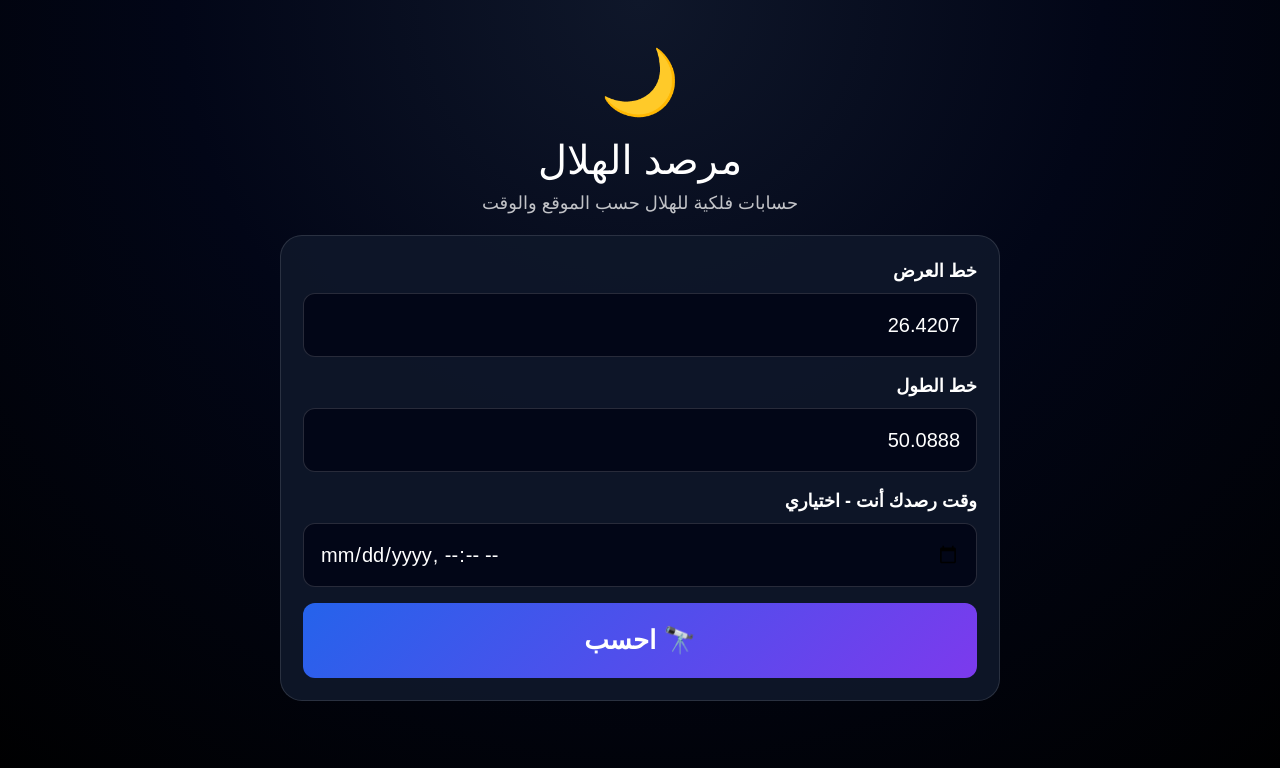
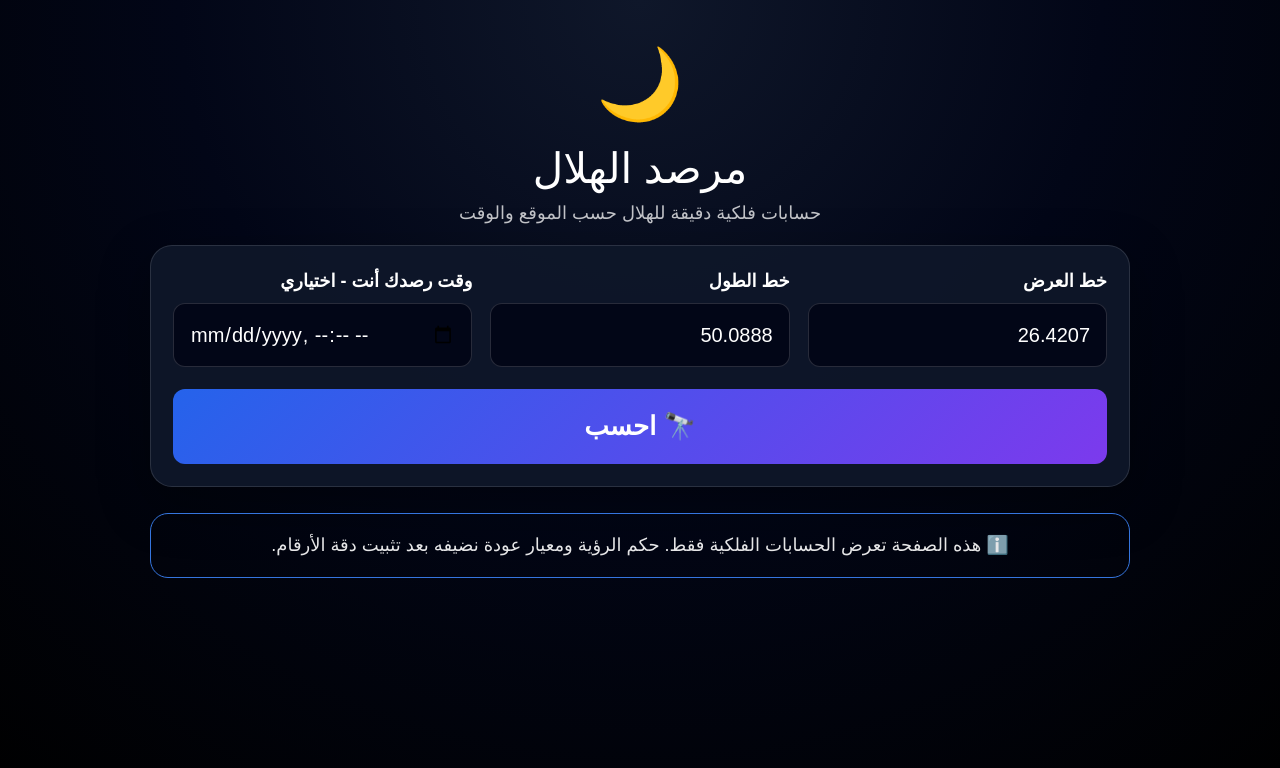
Before and after one commit to bestshine22/moon-app, a Next.js app: page / in a window 1280 px wide. Shown: the top 768 px of the page. Built offline with nearby package versions, Linux system fonts and the light colour scheme.

Commit message:
fix precise minute matching

```diff
--- a/app/api/hilal/route.ts
+++ b/app/api/hilal/route.ts
@@ -5,46 +5,97 @@ function fmt(n: number) {
   return Number.isFinite(n) ? n.toFixed(2) : "-";
 }
 
+function floorToMinute(date: Date) {
+  const d = new Date(date);
+  d.setSeconds(0);
+  d.setMilliseconds(0);
+  return d;
+}
+
 function ageText(hours: number) {
   const totalSeconds = Math.max(0, Math.round(hours * 3600));
+
   const h = Math.floor(totalSeconds / 3600);
   const m = Math.floor((totalSeconds % 3600) / 60);
   const s = totalSeconds % 60;
+
   return `${h} ساعة ${m} دقيقة ${s} ثانية`;
 }
 
-function moonCalc(date: Date, observer: Astronomy.Observer, newMoon: Date) {
-  const time = new Astronomy.AstroTime(date);
+function moonCalc(
+  date: Date,
+  observer: Astronomy.Observer,
+  newMoon: Date
+) {
+  const cleanDate = floorToMinute(date);
 
-  const moonEq = Astronomy.Equator(Astronomy.Body.Moon, time, observer, true, true);
-  const moonHor = Astronomy.Horizon(time, observer, moonEq.ra, moonEq.dec, "normal");
+  const time = new Astronomy.AstroTime(cleanDate);
 
-  const elongation = Astronomy.AngleFromSun(Astronomy.Body.Moon, time);
-  const illumination = Astronomy.Illumination(Astronomy.Body.Moon, time);
-  const ageHours = (date.getTime() - newMoon.getTime()) / 3600000;
+  const moonEq = Astronomy.Equator(
+    Astronomy.Body.Moon,
+    time,
+    observer,
+    true,
+    true
+  );
+
+  const moonHor = Astronomy.Horizon(
+    time,
+    observer,
+    moonEq.ra,
+    moonEq.dec,
+    "normal"
+  );
+
+  const elongation = Astronomy.AngleFromSun(
+    Astronomy.Body.Moon,
+    time
+  );
+
+  const illumination = Astronomy.Illumination(
+    Astronomy.Body.Moon,
+    time
+  );
+
+  const ageHours =
+    (cleanDate.getTime() - newMoon.getTime()) /
+    3600000;
 
   return {
-    iso: date.toISOString(),
+    iso: cleanDate.toISOString(),
+
     azimuth: fmt(moonHor.azimuth),
+
     altitude: fmt(moonHor.altitude),
+
     ageText: ageText(ageHours),
+
     ageHours: fmt(ageHours),
+
     elongation: fmt(elongation),
-    illumination: fmt(illumination.phase_fraction * 100),
+
+    illumination: fmt(
+      illumination.phase_fraction * 100
+    ),
+
     numeric: {
       altitude: moonHor.altitude,
       azimuth: moonHor.azimuth,
       ageHours,
       elongation,
-      illumination: illumination.phase_fraction * 100,
+      illumination:
+        illumination.phase_fraction * 100,
     },
   };
 }
 
-function findBest(observer: Astronomy.Observer) {
+function findBest(
+  observer: Astronomy.Observer
+) {
   const now = new Date();
 
-  const newMoon = Astronomy.SearchMoonPhase(
+  const newMoon =
+    Astronomy.SearchMoonPhase(
       0,
       new Astronomy.AstroTime(now),
       40
@@ -54,11 +105,20 @@ function findBest(observer: Astronomy.Observer) {
 
   for (let day = 0; day <= 3; day++) {
     const d = new Date(newMoon);
+
     d.setDate(d.getDate() + day);
 
-    const dayStart = new Date(d.getFullYear(), d.getMonth(), d.getDate(), 0, 0, 0);
+    const dayStart = new Date(
+      d.getFullYear(),
+      d.getMonth(),
+      d.getDate(),
+      0,
+      0,
+      0
+    );
 
-    const sunsetEvent = Astronomy.SearchRiseSet(
+    const sunsetEvent =
+      Astronomy.SearchRiseSet(
         Astronomy.Body.Sun,
         observer,
         -1,
@@ -70,7 +130,8 @@ function findBest(observer: Astronomy.Observer) {
 
     const sunset = sunsetEvent.date;
 
-    const moonsetEvent = Astronomy.SearchRiseSet(
+    const moonsetEvent =
+      Astronomy.SearchRiseSet(
         Astronomy.Body.Moon,
         observer,
         -1,
@@ -81,40 +142,90 @@ function findBest(observer: Astronomy.Observer) {
     if (!moonsetEvent) continue;
 
     const moonset = moonsetEvent.date;
-    const lag = (moonset.getTime() - sunset.getTime()) / 60000;
+
+    const lag =
+      (moonset.getTime() -
+        sunset.getTime()) /
+      60000;
 
     if (lag <= 0) continue;
 
     const startMinute = 20;
-    const endMinute = Math.min(45, lag - 5);
 
-    if (endMinute <= startMinute) continue;
+    const endMinute = Math.min(
+      45,
+      lag - 5
+    );
 
-    for (let minute = startMinute; minute <= endMinute; minute += 1) {
-      const t = new Date(sunset.getTime() + minute * 60000);
-      const info = moonCalc(t, observer, newMoon);
+    if (endMinute <= startMinute)
+      continue;
 
-      const age = info.numeric.ageHours;
-      const altitude = info.numeric.altitude;
-      const elongation = info.numeric.elongation;
-      const illumination = info.numeric.illumination;
+    for (
+      let minute = startMinute;
+      minute <= endMinute;
+      minute += 1
+    ) {
+      const t = new Date(
+        sunset.getTime() +
+          minute * 60000
+      );
 
-      if (age < 12 || age > 40) continue;
-      if (altitude < 0) continue;
+      t.setSeconds(0);
+      t.setMilliseconds(0);
+
+      const info = moonCalc(
+        t,
+        observer,
+        newMoon
+      );
+
+      const age =
+        info.numeric.ageHours;
+
+      const altitude =
+        info.numeric.altitude;
+
+      const elongation =
+        info.numeric.elongation;
+
+      const illumination =
+        info.numeric.illumination;
+
+      if (age < 12 || age > 40)
+        continue;
+
+      if (altitude < 0)
+        continue;
 
       const score =
         altitude * 3 +
         elongation * 2 +
         illumination * 0.5 -
-        Math.abs(minute - 28) * 0.8;
+        Math.abs(minute - 28) *
+          0.8;
 
-      if (!best || score > best.score) {
+      if (
+        !best ||
+        score > best.score
+      ) {
         best = {
           score,
-          newMoonIso: newMoon.toISOString(),
-          sunsetIso: sunset.toISOString(),
-          moonsetIso: moonset.toISOString(),
+
+          newMoonIso:
+            newMoon.toISOString(),
+
+          sunsetIso:
+            floorToMinute(
+              sunset
+            ).toISOString(),
+
+          moonsetIso:
+            floorToMinute(
+              moonset
+            ).toISOString(),
+
           lag: lag.toFixed(1),
+
           best: info,
         };
       }
@@ -124,31 +235,66 @@ function findBest(observer: Astronomy.Observer) {
   return best;
 }
 
-export async function GET(request: Request) {
+export async function GET(
+  request: Request
+) {
   try {
-    const { searchParams } = new URL(request.url);
+    const { searchParams } =
+      new URL(request.url);
 
-    const lat = Number(searchParams.get("lat"));
-    const lng = Number(searchParams.get("lng"));
-    const observeTime = searchParams.get("observeTime");
+    const lat = Number(
+      searchParams.get("lat")
+    );
 
-    if (!Number.isFinite(lat) || !Number.isFinite(lng)) {
-      return NextResponse.json({ error: "الإحداثيات غير صحيحة" }, { status: 400 });
+    const lng = Number(
+      searchParams.get("lng")
+    );
+
+    const observeTime =
+      searchParams.get(
+        "observeTime"
+      );
+
+    if (
+      !Number.isFinite(lat) ||
+      !Number.isFinite(lng)
+    ) {
+      return NextResponse.json(
+        {
+          error:
+            "الإحداثيات غير صحيحة",
+        },
+        { status: 400 }
+      );
     }
 
-    const observer = new Astronomy.Observer(lat, lng, 0);
-    const best = findBest(observer);
+    const observer =
+      new Astronomy.Observer(
+        lat,
+        lng,
+        0
+      );
+
+    const best =
+      findBest(observer);
 
     if (!best) {
       return NextResponse.json({
-        error: "لم يتم العثور على هلال جديد مناسب للحساب خلال الأيام القادمة.",
+        error:
+          "لم يتم العثور على هلال جديد مناسب للحساب خلال الأيام القادمة.",
       });
     }
 
     let custom = null;
 
     if (observeTime) {
-      custom = moonCalc(new Date(observeTime), observer, new Date(best.newMoonIso));
+      custom = moonCalc(
+        new Date(observeTime),
+        observer,
+        new Date(
+          best.newMoonIso
+        )
+      );
     }
 
     return NextResponse.json({
@@ -160,7 +306,9 @@ export async function GET(request: Request) {
     return NextResponse.json(
       {
         error: "خطأ في الحساب",
-        details: String(err?.message || err),
+        details: String(
+          err?.message || err
+        ),
       },
       { status: 500 }
     );
--- a/app/page.tsx
+++ b/app/page.tsx
@@ -25,7 +25,9 @@ function fmtDate(iso?: string) {
 
 function fmtDay(iso?: string) {
   if (!iso) return "-";
-  return new Date(iso).toLocaleDateString("ar-SA", { weekday: "long" });
+  return new Date(iso).toLocaleDateString("ar-SA", {
+    weekday: "long",
+  });
 }
 
 function fmtTime(iso?: string) {
@@ -92,16 +94,15 @@ export default function Page() {
         <header style={styles.header}>
           <div style={styles.moon}>🌙</div>
           <h1 style={styles.title}>مرصد الهلال</h1>
-          <p style={styles.subtitle}>حسابات فلكية للهلال حسب الموقع والوقت</p>
+          <p style={styles.subtitle}>حسابات فلكية دقيقة للهلال حسب الموقع والوقت</p>
         </header>
 
-        <section style={styles.card}>
-          <label style={styles.label}>خط العرض</label>
-          <input value={lat} onChange={(e) => setLat(e.target.value)} style={styles.input} />
+        <section style={styles.inputCard}>
+          <div style={styles.inputGrid}>
+            <Field label="خط العرض" value={lat} setValue={setLat} />
+            <Field label="خط الطول" value={lng} setValue={setLng} />
 
-          <label style={styles.label}>خط الطول</label>
-          <input value={lng} onChange={(e) => setLng(e.target.value)} style={styles.input} />
-
+            <div>
               <label style={styles.label}>وقت رصدك أنت - اختياري</label>
               <input
                 type="datetime-local"
@@ -109,6 +110,8 @@ export default function Page() {
                 onChange={(e) => setObserveTime(e.target.value)}
                 style={styles.input}
               />
+            </div>
+          </div>
 
           <button onClick={calculate} style={styles.button}>
             {loading ? "جاري الحساب..." : "🔭 احسب"}
@@ -116,49 +119,86 @@ export default function Page() {
         </section>
 
         {best && (
-          <section style={styles.card}>
-            <h2 style={styles.bigHeading}>أفضل وقت حسابي للرصد</h2>
+          <>
+            <h2 style={styles.bigHeading}>🔭 أفضل وقت حسابي للرصد</h2>
 
-            <Result label="التاريخ" value={fmtDate(best.iso)} />
-            <Result label="اليوم" value={fmtDay(best.iso)} />
-            <Result label="الساعة" value={fmtTime(best.iso)} />
-            <Result label="الاتجاه بالبوصلة" value={`${best.azimuth}° - ${directionName(best.azimuth)}`} />
-            <Result label="ارتفاع الهلال" value={`${best.altitude}°`} />
-            <Result label="عمر الهلال" value={best.ageText} />
-            <Result label="الاستطالة" value={`${best.elongation}°`} />
-            <Result label="الإضاءة" value={`${best.illumination}%`} />
+            <section style={styles.greenCard}>
+              <div style={styles.grid}>
+                <Result label="التاريخ" value={fmtDate(best.iso)} icon="📅" green />
+                <Result label="اليوم" value={fmtDay(best.iso)} icon="🗓️" green />
+                <Result label="الساعة" value={fmtTime(best.iso)} icon="🕒" green />
+                <Result
+                  label="الاتجاه بالبوصلة"
+                  value={`${best.azimuth}° - ${directionName(best.azimuth)}`}
+                  icon="🧭"
+                  green
+                />
+                <Result label="ارتفاع الهلال" value={`${best.altitude}°`} icon="△" green />
+                <Result label="عمر الهلال" value={best.ageText} icon="☾" green />
+                <Result label="الاستطالة" value={`${best.elongation}°`} icon="☼" green />
+                <Result label="الإضاءة" value={`${best.illumination}%`} icon="🌙" green />
+              </div>
+            </section>
 
-            <h2 style={styles.sectionTitle}>معلومات الغروب</h2>
-            <Result label="غروب الشمس" value={fmtTime(result.best.sunsetIso)} />
-            <Result label="غروب القمر" value={fmtTime(result.best.moonsetIso)} />
-            <Result label="مكث القمر" value={`${result.best.lag} دقيقة`} />
+            <section style={styles.orangeCard}>
+              <h2 style={styles.sectionTitle}>🌅 معلومات الغروب</h2>
+
+              <div style={styles.grid3}>
+                <Result label="غروب الشمس" value={fmtTime(result.best.sunsetIso)} icon="🌇" orange />
+                <Result label="غروب القمر" value={fmtTime(result.best.moonsetIso)} icon="🌙" orange />
+                <Result label="مكث القمر" value={`${result.best.lag} دقيقة`} icon="⌛" orange />
+              </div>
+            </section>
+          </>
+        )}
+
+        {custom && (
+          <section style={styles.blueCard}>
+            <h2 style={styles.sectionTitle}>🕒 نتائج وقت رصدك</h2>
+
+            <div style={styles.grid}>
+              <Result label="التاريخ" value={fmtDate(custom.iso)} icon="📅" blue />
+              <Result label="اليوم" value={fmtDay(custom.iso)} icon="🗓️" blue />
+              <Result label="الساعة" value={fmtTime(custom.iso)} icon="🕒" blue />
+              <Result
+                label="الاتجاه بالبوصلة"
+                value={`${custom.azimuth}° - ${directionName(custom.azimuth)}`}
+                icon="🧭"
+                blue
+              />
+              <Result label="ارتفاع الهلال" value={`${custom.altitude}°`} icon="△" blue />
+              <Result label="عمر الهلال" value={custom.ageText} icon="☾" blue />
+              <Result label="الاستطالة" value={`${custom.elongation}°`} icon="☼" blue />
+              <Result label="الإضاءة" value={`${custom.illumination}%`} icon="🌙" blue />
+            </div>
           </section>
         )}
 
-        {custom && (
-          <section style={styles.card}>
-            <h2 style={styles.sectionTitle}>نتائج وقت رصدك</h2>
-
-            <Result label="التاريخ" value={fmtDate(custom.iso)} />
-            <Result label="اليوم" value={fmtDay(custom.iso)} />
-            <Result label="الساعة" value={fmtTime(custom.iso)} />
-            <Result label="الاتجاه بالبوصلة" value={`${custom.azimuth}° - ${directionName(custom.azimuth)}`} />
-            <Result label="ارتفاع الهلال" value={`${custom.altitude}°`} />
-            <Result label="عمر الهلال" value={custom.ageText} />
-            <Result label="الاستطالة" value={`${custom.elongation}°`} />
-            <Result label="الإضاءة" value={`${custom.illumination}%`} />
-          </section>
-        )}
+        <div style={styles.note}>
+          ℹ️ هذه الصفحة تعرض الحسابات الفلكية فقط. حكم الرؤية ومعيار عودة نضيفه بعد تثبيت دقة الأرقام.
+        </div>
       </div>
     </main>
   );
 }
 
-function Result({ label, value }: { label: string; value: string }) {
+function Field({ label, value, setValue }: any) {
+  return (
+    <div>
+      <label style={styles.label}>{label}</label>
+      <input value={value} onChange={(e) => setValue(e.target.value)} style={styles.input} />
+    </div>
+  );
+}
+
+function Result({ label, value, icon, green, orange, blue }: any) {
+  const color = green ? "#4ade80" : orange ? "#fb923c" : blue ? "#60a5fa" : "white";
+
   return (
     <div style={styles.result}>
       <div style={styles.resultLabel}>{label}</div>
-      <div style={styles.resultValue}>{value}</div>
+      <div style={styles.icon}>{icon}</div>
+      <div style={{ ...styles.resultValue, color }}>{value}</div>
     </div>
   );
 }
@@ -170,21 +210,46 @@ const styles: Record<string, React.CSSProperties> = {
     color: "white",
     fontFamily: "Arial, sans-serif",
     direction: "rtl",
-    padding: 16,
+    padding: 14,
   },
-  container: { maxWidth: 720, margin: "0 auto" },
-  header: { textAlign: "center", padding: "18px 0" },
-  moon: { fontSize: 64 },
-  title: { fontSize: 40, margin: 0 },
-  subtitle: { opacity: 0.75, fontSize: 18 },
-  card: {
+  container: {
+    maxWidth: 980,
+    margin: "0 auto",
+  },
+  header: {
+    textAlign: "center",
+    padding: "18px 0",
+  },
+  moon: {
+    fontSize: 70,
+  },
+  title: {
+    fontSize: 42,
+    margin: 0,
+  },
+  subtitle: {
+    opacity: 0.75,
+    fontSize: 18,
+  },
+  inputCard: {
     background: "rgba(15,23,42,.92)",
     border: "1px solid rgba(255,255,255,.12)",
     borderRadius: 22,
     padding: 22,
-    marginBottom: 22,
+    marginBottom: 26,
+    boxShadow: "0 18px 50px rgba(0,0,0,.35)",
   },
-  label: { display: "block", marginBottom: 8, fontSize: 18, fontWeight: "bold" },
+  inputGrid: {
+    display: "grid",
+    gridTemplateColumns: "repeat(auto-fit,minmax(220px,1fr))",
+    gap: 18,
+  },
+  label: {
+    display: "block",
+    marginBottom: 8,
+    fontSize: 18,
+    fontWeight: "bold",
+  },
   input: {
     width: "100%",
     padding: 16,
@@ -194,10 +259,10 @@ const styles: Record<string, React.CSSProperties> = {
     color: "white",
     fontSize: 20,
     boxSizing: "border-box",
-    marginBottom: 16,
   },
   button: {
     width: "100%",
+    marginTop: 22,
     padding: 18,
     borderRadius: 12,
     border: "none",
@@ -206,14 +271,73 @@ const styles: Record<string, React.CSSProperties> = {
     fontSize: 26,
     fontWeight: "bold",
   },
-  bigHeading: { textAlign: "center", fontSize: 34, marginTop: 0 },
-  sectionTitle: { fontSize: 26, marginTop: 28 },
+  bigHeading: {
+    textAlign: "center",
+    fontSize: 44,
+    margin: "28px 0",
+    textShadow: "0 0 18px rgba(255,255,255,.35)",
+  },
+  greenCard: {
+    background: "rgba(15,23,42,.92)",
+    border: "1px solid #22c55e",
+    borderRadius: 22,
+    padding: 22,
+    marginBottom: 20,
+  },
+  orangeCard: {
+    background: "rgba(15,23,42,.92)",
+    border: "1px solid #fb923c",
+    borderRadius: 22,
+    padding: 22,
+    marginBottom: 20,
+  },
+  blueCard: {
+    background: "rgba(15,23,42,.92)",
+    border: "1px solid #3b82f6",
+    borderRadius: 22,
+    padding: 22,
+    marginBottom: 20,
+  },
+  sectionTitle: {
+    fontSize: 28,
+    marginTop: 0,
+  },
+  grid: {
+    display: "grid",
+    gridTemplateColumns: "repeat(auto-fit,minmax(190px,1fr))",
+    gap: 14,
+  },
+  grid3: {
+    display: "grid",
+    gridTemplateColumns: "repeat(auto-fit,minmax(220px,1fr))",
+    gap: 14,
+  },
   result: {
     background: "rgba(255,255,255,.06)",
     borderRadius: 14,
     padding: 14,
-    marginBottom: 10,
+    textAlign: "center",
+    minHeight: 110,
   },
-  resultLabel: { opacity: 0.75, marginBottom: 5 },
-  resultValue: { fontSize: 24, fontWeight: "bold" },
+  resultLabel: {
+    opacity: 0.78,
+    fontSize: 16,
+  },
+  icon: {
+    fontSize: 28,
+    margin: "8px 0",
+  },
+  resultValue: {
+    fontSize: 24,
+    fontWeight: "bold",
+  },
+  note: {
+    border: "1px solid #3b82f6",
+    borderRadius: 18,
+    padding: 18,
+    textAlign: "center",
+    fontSize: 18,
+    opacity: 0.9,
+    marginBottom: 30,
+  },
 };
```
Lines whose indentation alone changed are shown as unchanged.
